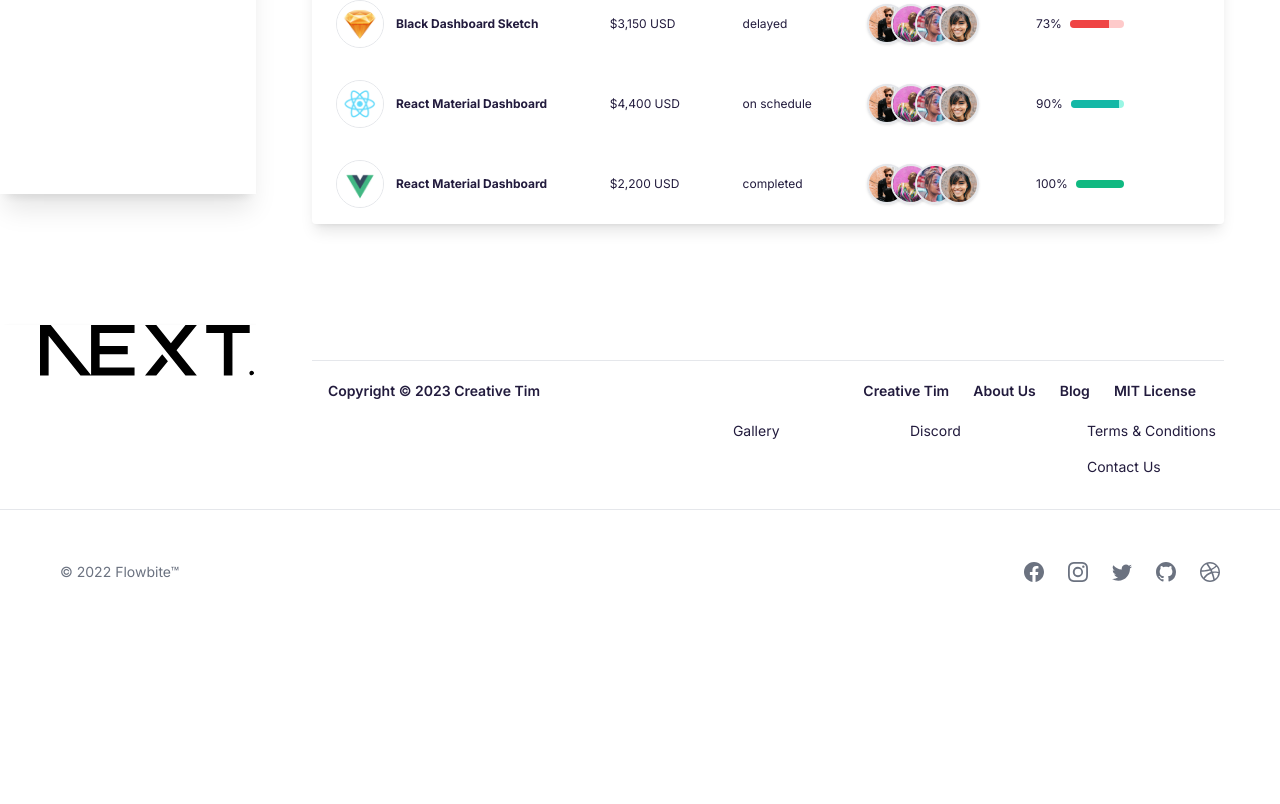
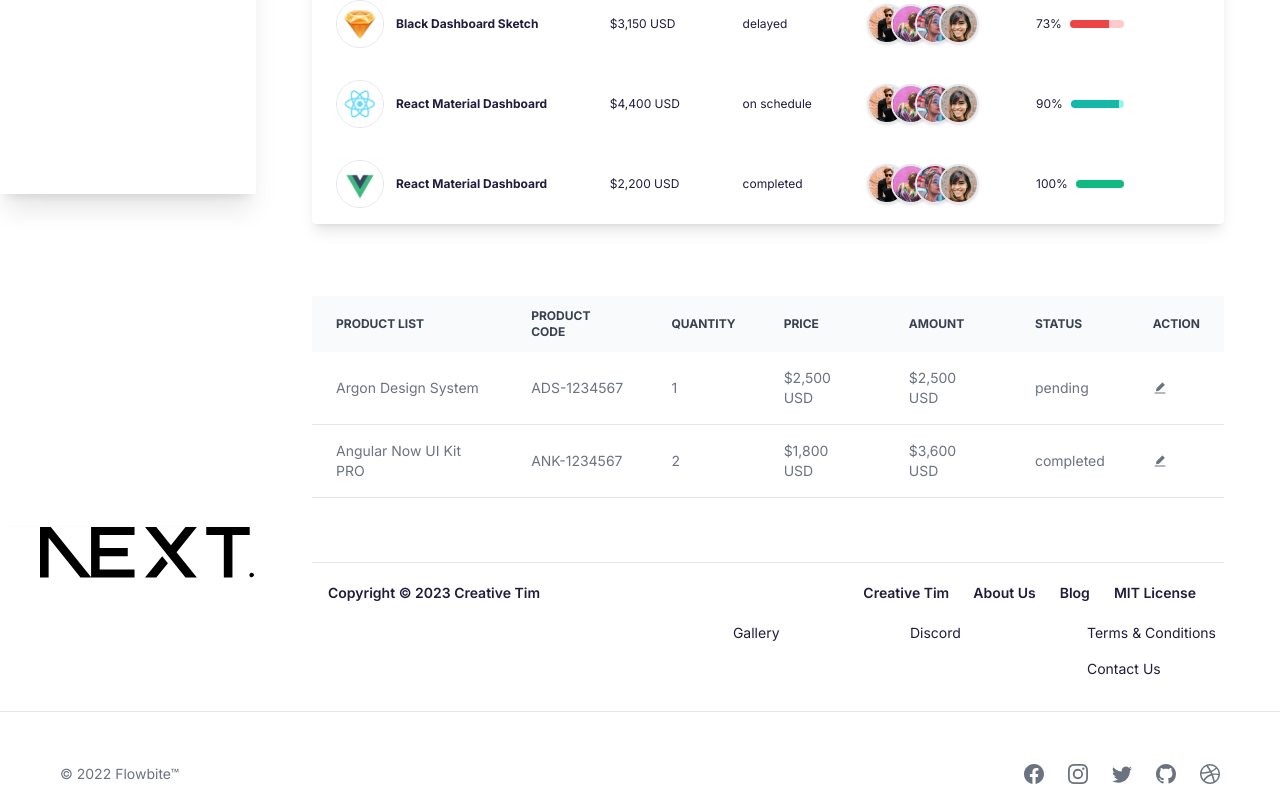
Before and after one commit to Neamul01/e-commerce-replit, a Next.js app: page /admin/tables in a window 1280 px wide. Shown: the part 606-1410 px from the top of the page. Before the commit the page ends 1208 px from the top, so only its background shows below. Built offline with nearby package versions, Linux system fonts and the light colour scheme; no server answers.

Commit message:
table updated

```diff
--- a/app/admin/tables/page.tsx
+++ b/app/admin/tables/page.tsx
@@ -1,7 +1,10 @@
+"use client";
 import React from "react";
 
 import CardTable from "@/components/Admin/Cards/CardTable";
 import Admin from "@/components/Layouts/Admin";
+import { AiFillEdit } from "react-icons/ai";
+import Table from "@/components/Common/Table";
 
 export default function Tables() {
   return (
@@ -12,8 +15,90 @@ export default function Tables() {
         </div>
         <div className="w-full mb-12 px-4">
           {/* <CardTable color="dark" /> */}
+          <Table columns={tableColumns} data={tableData} />
         </div>
       </div>
     </Admin>
   );
 }
+
+const tableColumns = [
+  {
+    id: 1,
+    label: "Product list",
+    value: "productList",
+  },
+  {
+    id: 2,
+    label: "Product code",
+    value: "productCode",
+  },
+  {
+    id: 3,
+    label: "Quantity",
+    value: "quantity",
+  },
+  {
+    id: 4,
+    label: "Price",
+    value: "price",
+  },
+  {
+    id: 5,
+    label: "Amount",
+    value: "amount",
+  },
+  {
+    id: 6,
+    label: "Status",
+    value: "status",
+  },
+  {
+    label: "Action",
+    content: (item: any) => {
+      return (
+        <div>
+          <AiFillEdit onClick={() => console.log(item)} />
+        </div>
+      );
+    },
+  },
+];
+
+const tableData = [
+  {
+    id: 1,
+    productList: "Argon Design System",
+    productCode: "ADS-1234567",
+    quantity: "1",
+    price: "$2,500 USD",
+    amount: "$2,500 USD",
+    status: "pending",
+  },
+  {
+    id: 2,
+    productList: "Angular Now UI Kit PRO",
+    productCode: "ANK-1234567",
+    quantity: "2",
+    price: "$1,800 USD",
+    amount: "$3,600 USD",
+    status: "completed",
+  },
+];
+
+type Column<T> = {
+  id: string | number;
+  label: string;
+  value: keyof T; // Use keyof T to ensure 'value' refers to a valid property of T
+  content?: (item: T) => JSX.Element;
+};
+
+type TableData<T> = {
+  id: string | number;
+  productList: string;
+  productCode: string;
+  quantity: string;
+  price: string;
+  amount: string;
+  status: string;
+};
--- a/app/page.tsx
+++ b/app/page.tsx
@@ -1,3 +1,4 @@
+"use client";
 import Image from "next/image";
 
 export default function Home() {
--- a/components/Common/Table.tsx
+++ b/components/Common/Table.tsx
@@ -1,37 +1,44 @@
 import React from "react";
 
-export default function Table({
-  columns,
-  data,
-}: {
+type Column = {
+  id?: string | number;
+  label: string;
+  value?: string;
+  content?: (item: any) => JSX.Element;
+};
+
+type TableData = {
+  id: string | number;
+  [key: string]: any;
+};
+
+type TableProps = {
   columns: Column[];
-  data: Data[];
-}) {
+  data: TableData[];
+};
+
+export default function Table({ columns, data }: TableProps) {
   return (
     <div className="relative overflow-x-auto">
       <table className="w-full text-sm text-left text-gray-500 dark:text-gray-400">
         <thead className="text-xs text-gray-700 uppercase bg-gray-50 dark:bg-gray-700 dark:text-gray-400">
           <tr>
-            {columns.map((column, i) => (
-              <th
-                key={column.id + column.label}
-                scope="col"
-                className="px-6 py-3"
-              >
+            {columns.map((column, index) => (
+              <th key={column.id || index} scope="col" className="px-6 py-3">
                 {column.label}
               </th>
             ))}
           </tr>
         </thead>
         <tbody>
-          {data.map((item, i) => (
+          {data.map((row) => (
             <tr
-              key={i}
+              key={row.id}
               className="bg-white border-b dark:bg-gray-800 dark:border-gray-700"
             >
-              {columns.map((column) => (
-                <td key={column.id + column.label} className="px-6 py-4">
-                  {column.content ? column.content(item) : item[column.value]}
+              {columns.map((column, columnIndex) => (
+                <td key={column.id || columnIndex} className="px-6 py-4">
+                  {column.content ? column.content(row) : row[column.value]}
                 </td>
               ))}
             </tr>
@@ -41,15 +48,3 @@ export default function Table({
     </div>
   );
 }
-
-type Column = {
-  id: string | number;
-  label: string;
-  value?: string;
-  content?: (item: any) => JSX.Element;
-};
-
-type Data = {
-  id: string | number;
-  content: (item: any) => JSX.Element;
-};
```
